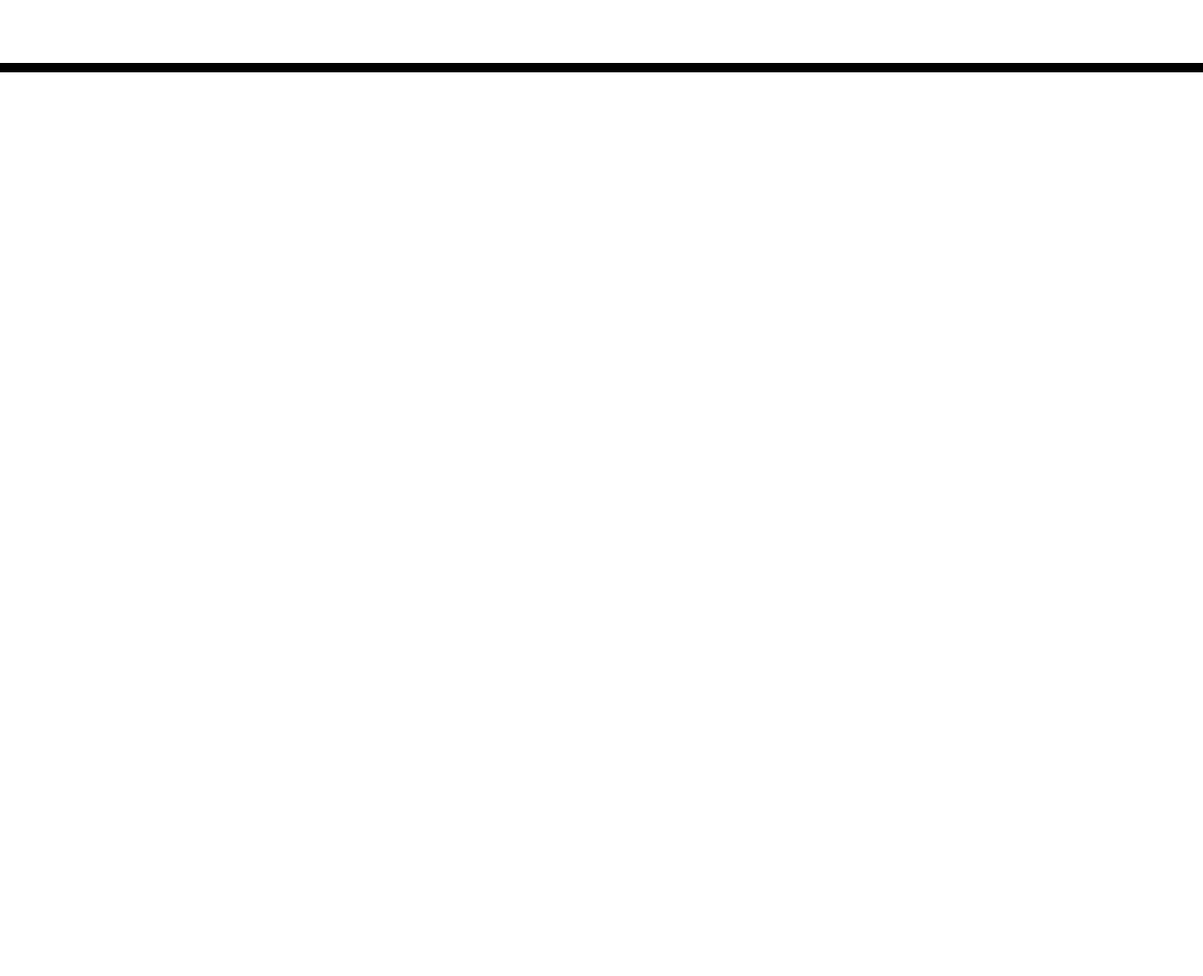
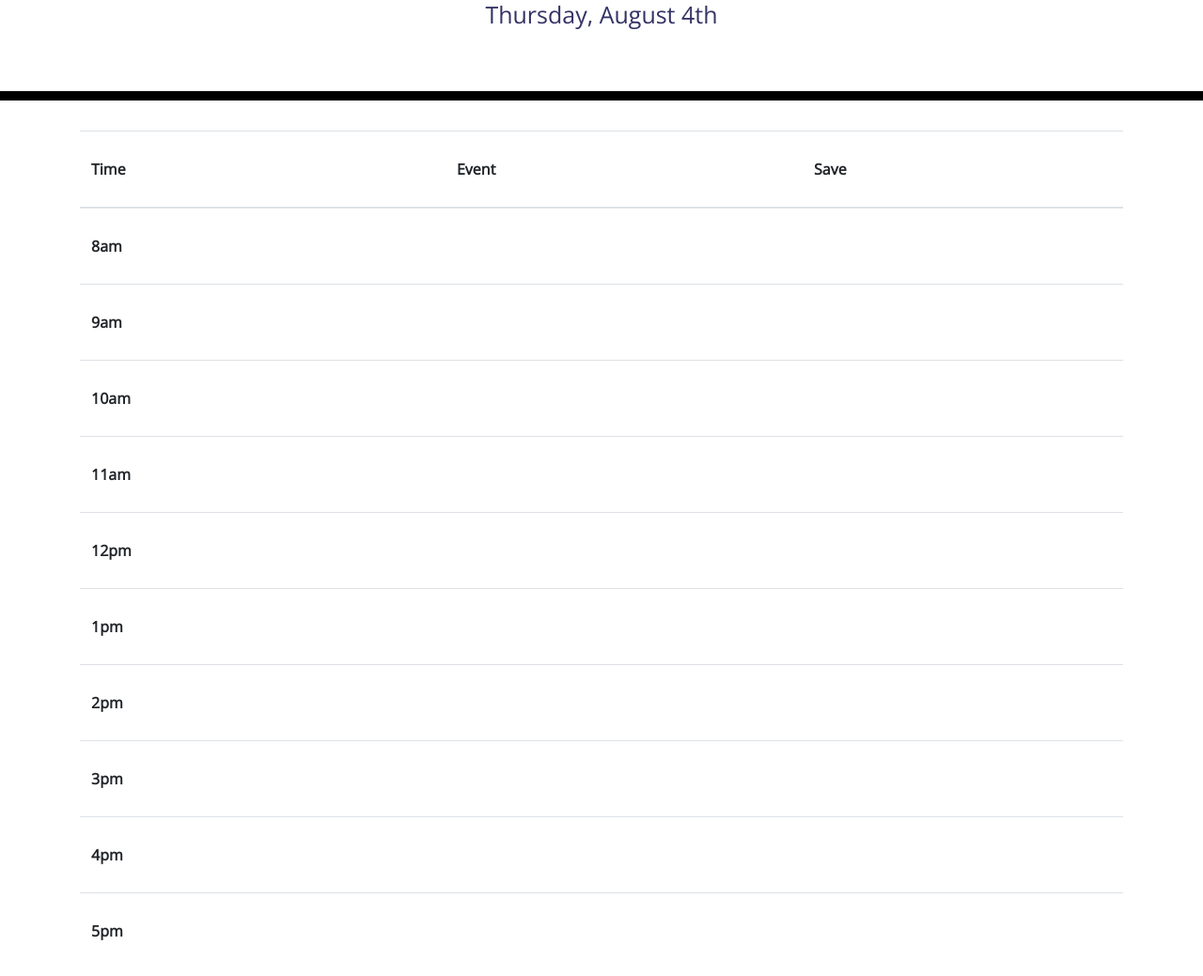
Before and after one commit to IndigoFobes/plan-your-day, a plain HTML site: page develop/index.html in a window 1280 px wide. Shown: the part 191-1230 px from the top of the page at 94% size. Before the commit the page ends 800 px from the top, so only its background shows below. Drawn offline with nearby package versions, Linux system fonts and the light colour scheme.

Commit message:
Hello! Totally forgot to start committing. I created a simple table with a hover effect and added the current date at the top of the page.

```diff
--- a/develop/style.css
+++ b/develop/custom.css
@@ -1,7 +1,7 @@
 body {
     font-family: 'Open Sans', sans-serif;
     font-size: 16px;
-    line-height: 1;
+    line-height: 3.5;
   }
 
   textarea{
@@ -19,6 +19,7 @@ body {
     color: black;
     border-radius: 0;
     border-bottom: 10px solid black;
+    line-height: 1;
   }
 
   .description{
@@ -69,3 +70,18 @@ body {
     font-size: 20px;
     transition: all .3s ease-in-out;
   }
+
+  #currentDay {
+    font-size: 25px;
+    font-weight: 10px;
+    color: rgb(51, 51, 101);
+    margin-bottom: 5px;
+  }
+
+ .longer {
+    min-width: 400px;
+  }
+
+  /*thead {
+    justify-content: space-evenly;
+  }*/
--- a/develop/index.html
+++ b/develop/index.html
@@ -18,7 +18,7 @@
       href="https://fonts.googleapis.com/css?family=Open+Sans&display=swap"
       rel="stylesheet"
     />
-    <link rel="stylesheet" href="style.css" />
+    <link rel="stylesheet" href="custom.css" />
     <title>Work Day Scheduler</title>
   </head>
 
@@ -29,10 +29,71 @@
       <p id="currentDay" class="lead"></p>
     </header>
     <div class="container">
-      <!-- Timeblocks go here -->
+      <table class="table table-hover">
+        <thead>
+          <tr>
+            <th scope="col">Time</th>
+            <th scope="col">Event</th>
+            <th scope="col">Save</th>
+        </tr>
+        </thead>
+        <tbody>
+          <tr>
+            <th scope="row">8am</th>
+            <td></td>
+            <td></td>
+          </tr>
+          <tr>
+            <th scope="row">9am</th>
+            <td></td>
+            <td></td>
+          </tr>
+          <tr>
+            <th scope="row">10am</th>
+            <td></td>
+            <td></td>
+          </tr>
+          <tr>
+            <th scope="row">11am</th>
+            <td></td>
+            <td></td>
+          </tr>
+          <tr>
+            <th scope="row">12pm</th>
+            <td></td>
+            <td></td>
+          </tr>
+          <tr>
+            <th scope="row">1pm</th>
+            <td></td>
+            <td></td>
+          </tr>
+          <tr>
+            <th scope="row">2pm</th>
+            <td></td>
+            <td></td>
+          </tr>
+          <tr>
+            <th scope="row">3pm</th>
+            <td></td>
+            <td></td>
+          </tr>
+          <tr>
+            <th scope="row">4pm</th>
+            <td></td>
+            <td></td>
+          </tr>
+          <tr>
+            <th scope="row">5pm</th>
+            <td></td>
+            <td></td>
+          </tr>
+        </tbody>
+      </table>
     </div>
 
     <script src="https://code.jquery.com/jquery-3.4.1.min.js"></script>
     <script src="https://cdnjs.cloudflare.com/ajax/libs/moment.js/2.24.0/moment.min.js"></script>
+    <script src="script.js"></script>
   </body>
 </html>
--- a/develop/script.js
+++ b/develop/script.js
@@ -0,0 +1,9 @@
+// variables
+var currentDay = document.getElementById("currentDay");
+
+// Display current date at the top of the page
+var today = moment().format("dddd, MMMM Do");
+currentDay.textContent = today;
+
+
+// helpful documentation on bootstrap tables : https://examples.bootstrap-table.com/#methods/append.html#view-source
```
